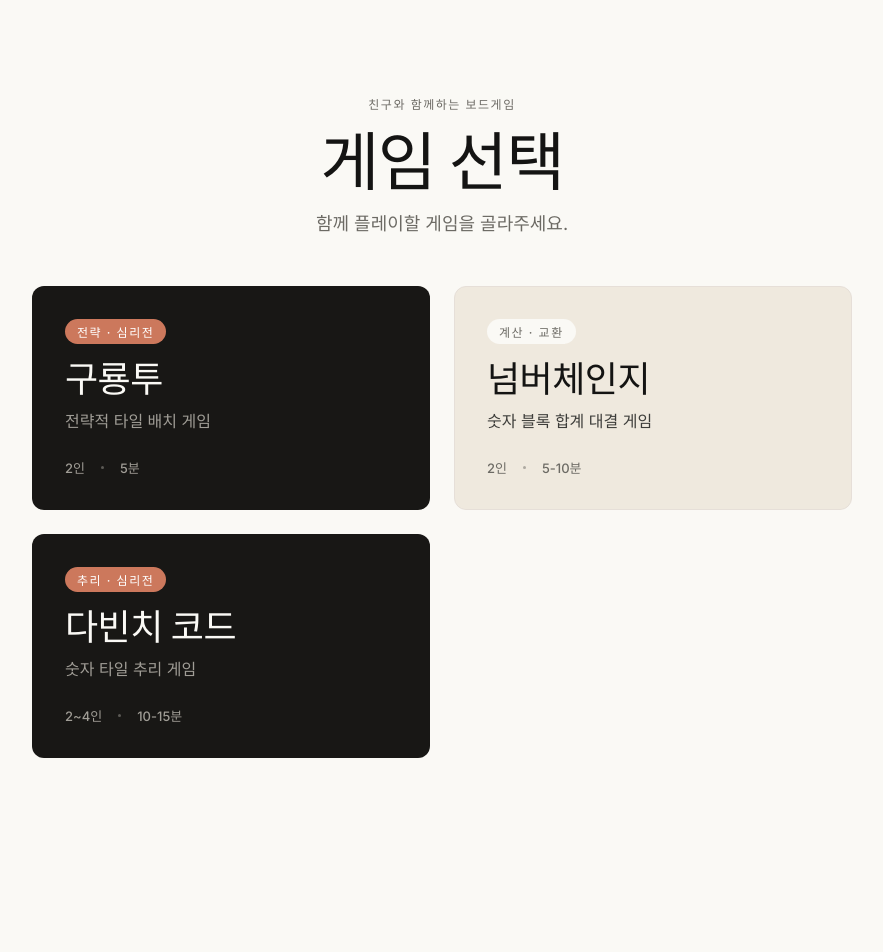
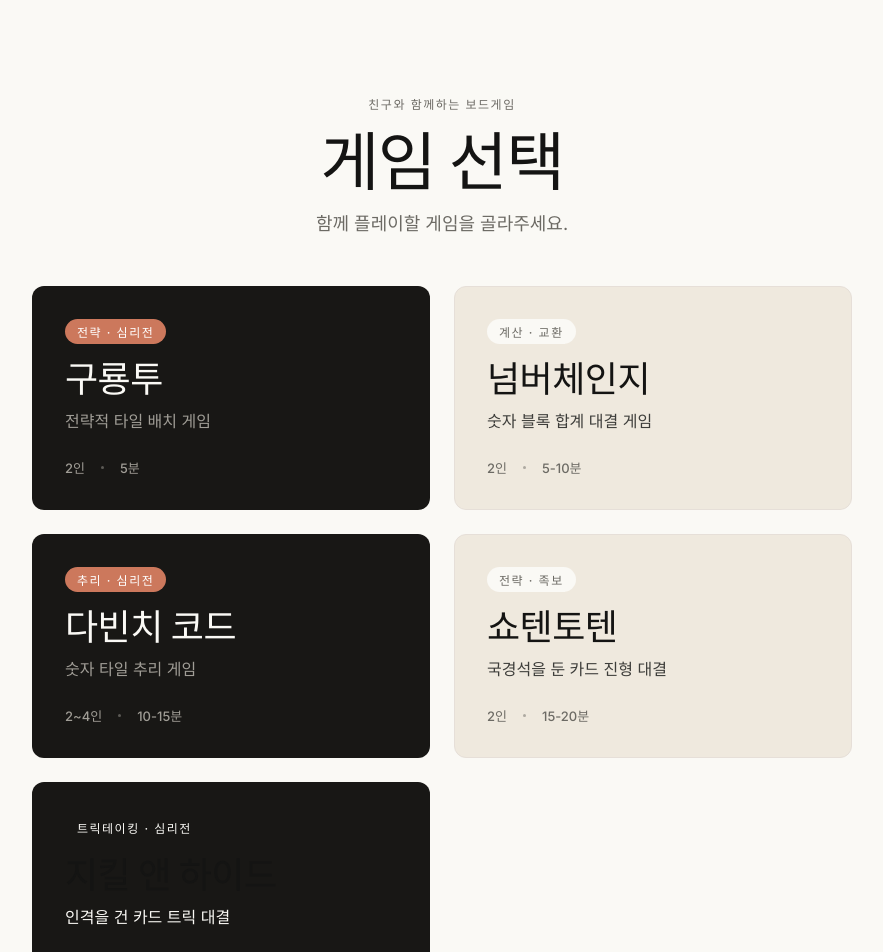
Before and after one commit to kobums/ninedragons_web, a React (Vite) app: page / in a window 1280 px wide. Shown: the top 952 px of the page, without its empty margins (198-1081 px from the left). Before the commit the page ends 854 px from the top, so only its background shows below. Built offline with nearby package versions, Linux system fonts and the light colour scheme.

Commit message:
feat: 게임 선택·토큰·세션에 쇼텐토텐·지킬앤하이드 등록

```diff
--- a/src/App.tsx
+++ b/src/App.tsx
@@ -3,14 +3,21 @@ import { GameSelection } from './components/GameSelection';
 import { NineDragonsApp } from './components/NineDragonsApp';
 import { NumberChangeApp } from './components/nc/NumberChangeApp';
 import { DaVinciApp } from './components/dv/DaVinciApp';
+import { SchottenTottenApp } from './components/st/SchottenTottenApp';
+import { JekyllHydeApp } from './components/jh/JekyllHydeApp';
 import './App.css';
 
+type GameId =
+  | 'ninedragons'
+  | 'numberchange'
+  | 'davinci'
+  | 'schottentotten'
+  | 'jekyllhyde';
+
 function App() {
-  const [selectedGame, setSelectedGame] = useState<
-    'ninedragons' | 'numberchange' | 'davinci' | null
-  >(null);
+  const [selectedGame, setSelectedGame] = useState<GameId | null>(null);
 
-  const handleSelectGame = (game: 'ninedragons' | 'numberchange' | 'davinci') => {
+  const handleSelectGame = (game: GameId) => {
     setSelectedGame(game);
   };
 
@@ -30,6 +37,14 @@ function App() {
     return <DaVinciApp onBack={handleBackToSelection} />;
   }
 
+  if (selectedGame === 'schottentotten') {
+    return <SchottenTottenApp onBack={handleBackToSelection} />;
+  }
+
+  if (selectedGame === 'jekyllhyde') {
+    return <JekyllHydeApp onBack={handleBackToSelection} />;
+  }
+
   return <GameSelection onSelectGame={handleSelectGame} />;
 }
 
--- a/src/components/GameSelection.css
+++ b/src/components/GameSelection.css
@@ -112,6 +112,36 @@
   background: var(--color-surface-dark-soft);
 }
 
+/* 쇼텐토텐: 크림 카드 (크림-다크 교차 리듬 유지) */
+.game-selection .game-card.schottentotten {
+  background: var(--color-surface-card);
+  border-color: var(--color-hairline);
+  color: var(--color-ink);
+}
+
+.game-selection .game-card.schottentotten:hover {
+  background: var(--color-surface-cream-strong);
+}
+
+.game-selection .game-card.schottentotten:active {
+  background: var(--color-surface-cream-strong);
+  border-color: var(--color-primary);
+}
+
+/* 지킬 앤 하이드: 어두운 카드 (크림-다크 교차 리듬 유지) */
+.game-selection .game-card.jekyllhyde {
+  background: var(--color-surface-dark);
+  color: var(--color-on-dark);
+}
+
+.game-selection .game-card.jekyllhyde:hover {
+  background: var(--color-surface-dark-elevated);
+}
+
+.game-selection .game-card.jekyllhyde:active {
+  background: var(--color-surface-dark-soft);
+}
+
 .game-selection .game-card-tag {
   display: inline-block;
   font-size: var(--text-caption-uppercase);
@@ -128,7 +158,8 @@
   color: var(--color-on-primary);
 }
 
-.game-selection .game-card.numberchange .game-card-tag {
+.game-selection .game-card.numberchange .game-card-tag,
+.game-selection .game-card.schottentotten .game-card-tag {
   background: var(--color-canvas);
   color: var(--color-muted);
 }
@@ -160,7 +191,8 @@
   color: var(--color-on-dark-soft);
 }
 
-.game-selection .game-card.numberchange .game-description {
+.game-selection .game-card.numberchange .game-description,
+.game-selection .game-card.schottentotten .game-description {
   color: var(--color-body);
 }
 
@@ -176,7 +208,8 @@
   color: var(--color-on-dark-soft);
 }
 
-.game-selection .game-card.numberchange .game-meta {
+.game-selection .game-card.numberchange .game-meta,
+.game-selection .game-card.schottentotten .game-meta {
   color: var(--color-muted);
 }
 
--- a/src/components/GameSelection.tsx
+++ b/src/components/GameSelection.tsx
@@ -1,7 +1,14 @@
 import './GameSelection.css';
 
 interface GameSelectionProps {
-  onSelectGame: (game: 'ninedragons' | 'numberchange' | 'davinci') => void;
+  onSelectGame: (
+    game:
+      | 'ninedragons'
+      | 'numberchange'
+      | 'davinci'
+      | 'schottentotten'
+      | 'jekyllhyde',
+  ) => void;
 }
 
 export function GameSelection({ onSelectGame }: GameSelectionProps) {
@@ -64,6 +71,38 @@ export function GameSelection({ onSelectGame }: GameSelectionProps) {
               </div>
             </div>
           </button>
+
+          <button
+            type="button"
+            className="game-card schottentotten"
+            onClick={() => onSelectGame('schottentotten')}
+          >
+            <div className="game-card-content">
+              <span className="game-card-tag">전략 · 족보</span>
+              <h2>쇼텐토텐</h2>
+              <p className="game-description">국경석을 둔 카드 진형 대결</p>
+              <div className="game-meta">
+                <span>2인</span>
+                <span>15-20분</span>
+              </div>
+            </div>
+          </button>
+
+          <button
+            type="button"
+            className="game-card jekyllhyde"
+            onClick={() => onSelectGame('jekyllhyde')}
+          >
+            <div className="game-card-content">
+              <span className="game-card-tag">트릭테이킹 · 심리전</span>
+              <h2>지킬 앤 하이드</h2>
+              <p className="game-description">인격을 건 카드 트릭 대결</p>
+              <div className="game-meta">
+                <span>2인</span>
+                <span>15-20분</span>
+              </div>
+            </div>
+          </button>
         </div>
       </div>
     </div>
--- a/src/styles/tokens.css
+++ b/src/styles/tokens.css
@@ -52,6 +52,30 @@
   --color-team-red-strong: #a13636;
   --color-team-red-tint: rgba(198, 69, 69, 0.1);
   --color-team-draw: #8e8b82;
+
+  /* ---------- Schotten Totten clan colors ----------
+     Six clan suits. Same desaturation rule as the team pair above:
+     they identify cards on the cream canvas without competing with
+     the coral CTA. Never used for CTAs or surfaces. */
+  --st-clan-0: #c64545; /* red */
+  --st-clan-1: #4a6d9c; /* blue */
+  --st-clan-2: #5b9e6f; /* green */
+  --st-clan-3: #cf9c2e; /* gold */
+  --st-clan-4: #7c5cad; /* purple */
+  --st-clan-5: #4fa39a; /* teal */
+
+  /* ---------- Jekyll vs Hyde suit colors ----------
+     Three evil suits + colorless potion. Same desaturation rule as
+     the clan colors above; the potion is a pale neutral so it reads
+     as "no color" next to the three suits. */
+  --jh-pride: #7c5cad; /* 오만 purple */
+  --jh-wrath: #c64545; /* 분노 red */
+  --jh-greed: #5b9e6f; /* 탐욕 green */
+  --jh-potion: #8e8b82; /* 물약 neutral */
+  --jh-jekyll: #4a6d9c; /* 지킬 진영 (team blue) */
+  --jh-hyde: #6d4177; /* 하이드 진영 dark plum */
+  --jh-jekyll-tint: rgba(74, 109, 156, 0.12);
+  --jh-hyde-tint: rgba(109, 65, 119, 0.12);
 
   /* Warm scrim — never pure black over the cream canvas. */
   --scrim: rgba(20, 20, 19, 0.6);
--- a/src/utils/session.ts
+++ b/src/utils/session.ts
@@ -5,6 +5,8 @@
 export const ND_SESSION_KEY = 'ninedragons_session_id';
 export const NC_SESSION_KEY = 'numberchange_session_id';
 export const DV_SESSION_KEY = 'davinci_session_id';
+export const ST_SESSION_KEY = 'schottentotten_session_id';
+export const JH_SESSION_KEY = 'jekyllhyde_session_id';
 
 export const getSessionId = (key: string): string | null => {
   try {
```
